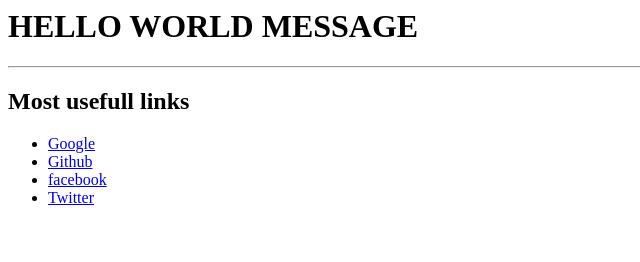
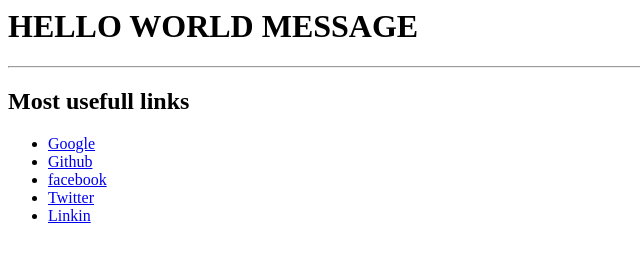
Before and after one commit to manimarc/marc-git-activity, a plain HTML site: page index.html in a window 1280 px wide. Shown: the full height of the page, 0-640 px from the left. Drawn offline with Linux system fonts and the light colour scheme.

Commit message:
Add other usefully links

```diff
--- a/index.html
+++ b/index.html
@@ -12,6 +12,7 @@
 			<li><a href="https://github.com/">Github</a></li>
 			<li><a href="http://facebook.com/">facebook</a></li>
 		<li><a href="https://twitter.com/login?lang=en">Twitter</a></li>
+		<li><a href="https://www.youtube.com/">Linkin</a></li>
 		</ul>
 
 	</body>
```
